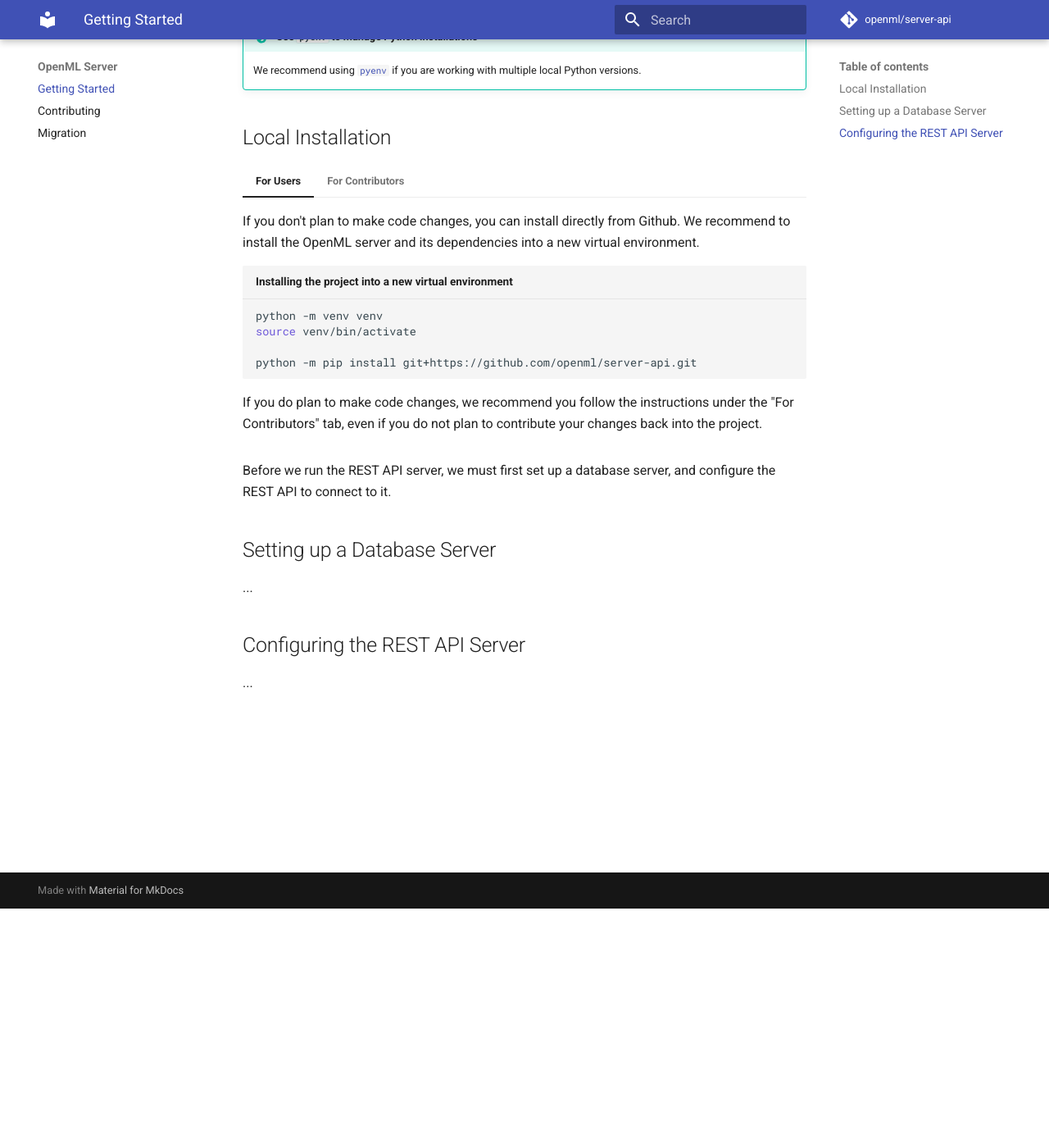
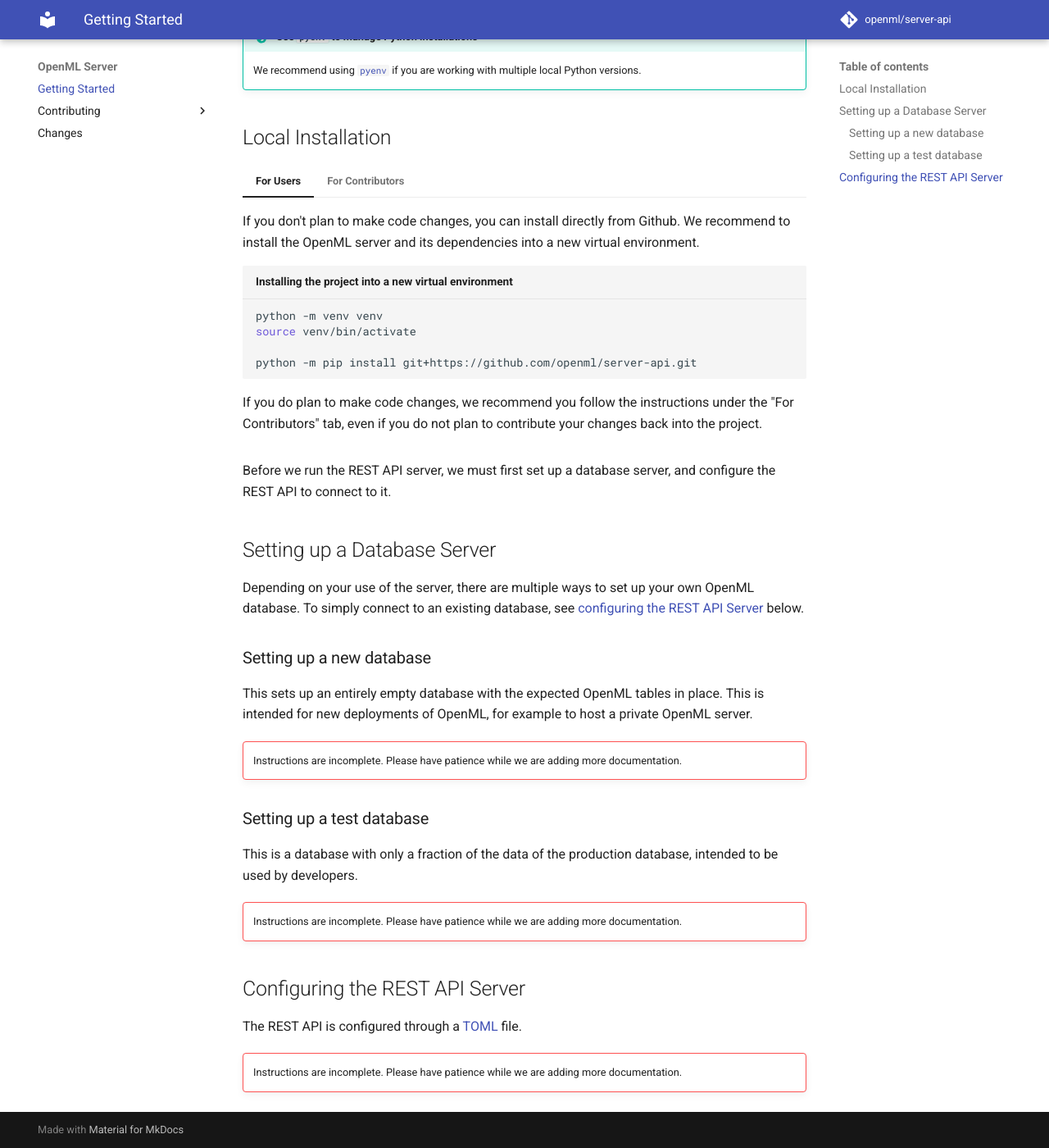
Before and after one commit to openml/server-api, an MkDocs documentation site: the page built from docs/installation.md, in a window 1280 px wide and 1400 px high, scrolled down 292 px. Shown: the whole window at 82% size. Built offline with MkDocs 1.6.1 and Material for MkDocs 9.7.7, drawn with Linux system fonts in a browser that asks for light colours; comment, search, counter and statistics services are not loaded.

Commit message:
Move documentation around, add section index, mark incomplete info

```diff
--- a/docs/CONTRIBUTING.md
+++ b/docs/contributing/contributing.md
@@ -1,10 +1,11 @@
 # Setting up the Development Environment
 
-First, follow the [installation](installation.md#local-installation) instructions
+First, follow the [installation](../installation.md#local-installation) instructions
 for contributors to install a local fork with optional development dependencies.
+When setting up the database, follow the "Setting up a test database" instructions.
 
 ## Database
-In addition to the database setup described in the [installation guide](installation.md#setting-up-a-database-server),
+In addition to the database setup described in the [installation guide](../installation.md#setting-up-a-database-server),
 we also host a database on our server which may be connected to that is available
 to [OpenML core contributors](https://openml.org/about). If you are a core contributor
 and need access, please reach out to one of the engineers in Eindhoven.
--- a/docs/installation.md
+++ b/docs/installation.md
@@ -59,9 +59,32 @@ Before we run the REST API server, we must first set up a database server, and c
 the REST API to connect to it.
 
 ## Setting up a Database Server
+Depending on your use of the server, there are multiple ways to set up your own
+OpenML database. To simply connect to an existing database, see
+[configuring the REST API Server](#configuring-the-rest-api-server) below.
 
-...
+
+### Setting up a new database
+This sets up an entirely empty database with the expected OpenML tables in place.
+This is intended for new deployments of OpenML, for example to host a private OpenML
+server.
+
+!!! Failure ""
+
+    Instructions are incomplete. Please have patience while we are adding more documentation.
+
+### Setting up a test database
+This is a database with only a fraction of the data of the production database,
+intended to be used by developers.
+
+!!! Failure ""
+
+    Instructions are incomplete. Please have patience while we are adding more documentation.
 
 ## Configuring the REST API Server
 
-...
+The REST API is configured through a [TOML](https://toml.io) file.
+
+!!! Failure ""
+
+    Instructions are incomplete. Please have patience while we are adding more documentation.
--- a/mkdocs.yml
+++ b/mkdocs.yml
@@ -11,8 +11,11 @@ theme:
 
 nav:
   - Getting Started: installation.md
-  - Contributing: CONTRIBUTING.md
-  - Migration: migration.md
+  - Contributing:
+      - contributing/index.md
+      - Development: contributing/contributing.md
+      - PHP API: contributing/php.md
+  - Changes: migration.md
 
 markdown_extensions:
   - admonition
@@ -21,3 +24,6 @@ markdown_extensions:
   - pymdownx.tabbed:
       alternate_style: true
   - tables
+
+plugins:
+  - section-index
--- a/pyproject.toml
+++ b/pyproject.toml
@@ -26,7 +26,8 @@ dev = [
     "httpx",
 ]
 docs = [
-    "mkdocs-material"
+    "mkdocs-material",
+    "mkdocs-section-index",
 ]
 
 [project.urls]
```
Also changed, not shown: docs/contributing/index.md (added, +3 -0 lines).
